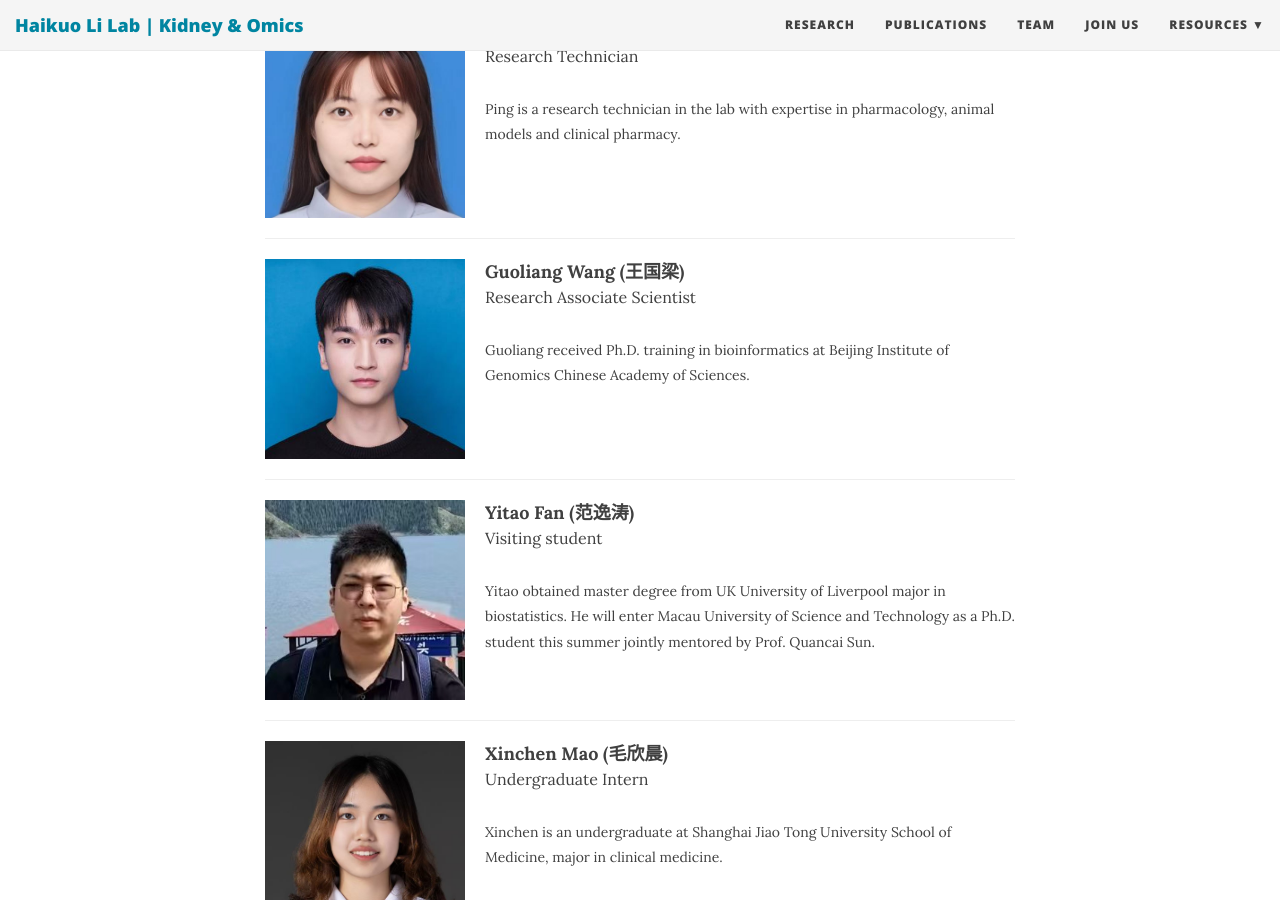
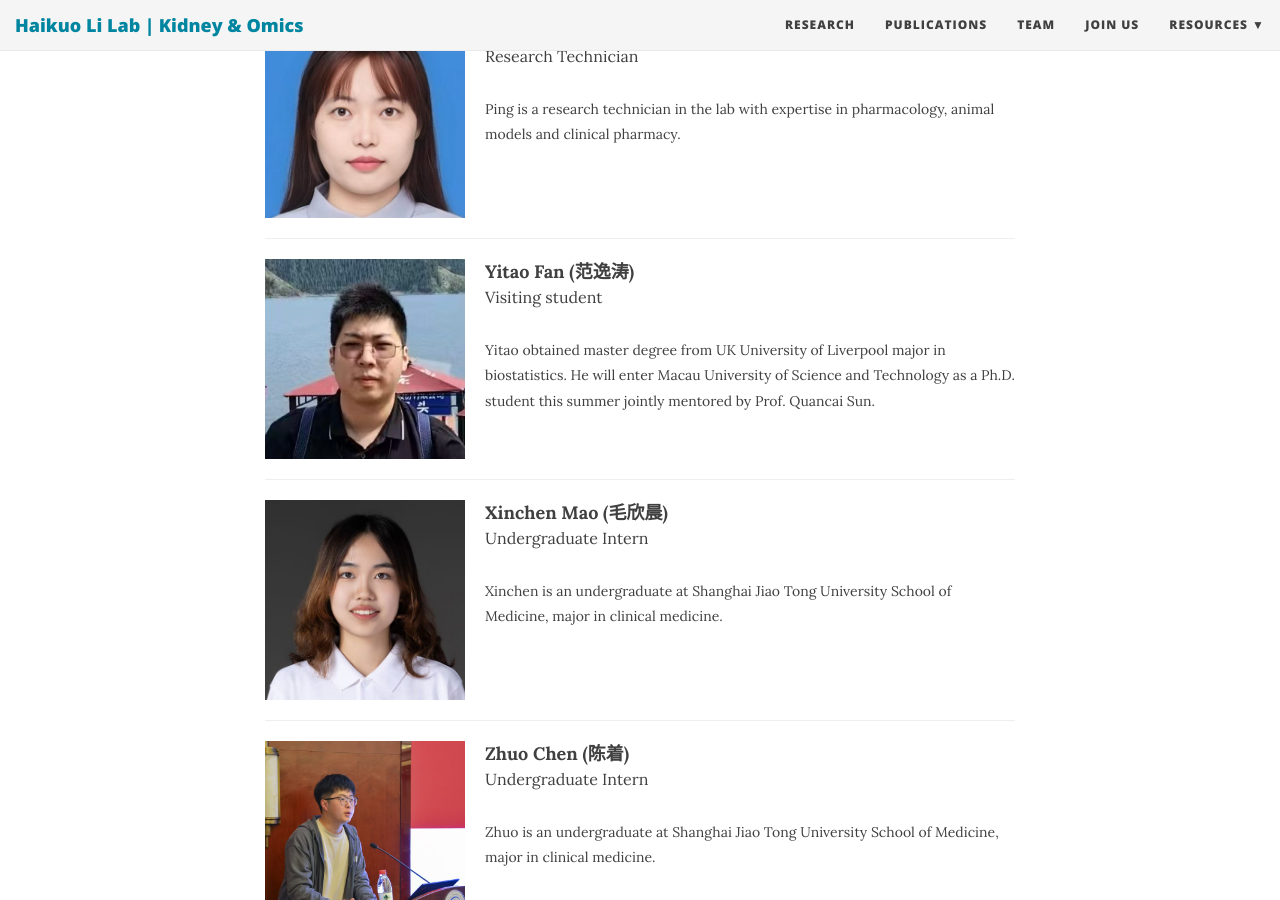
Before and after one commit to TheLiLab/thelilab.github.io, a Jekyll site: the page built from team.md, in a window 1280 px wide and 900 px high, scrolled down 753 px. Built offline with Jekyll 4.4.1, drawn with Linux system fonts in a browser that asks for light colours; nearby versions of some CDN libraries.

Commit message:
Update team.md

```diff
--- a/team.md
+++ b/team.md
@@ -38,20 +38,6 @@ bigimg:
   </div></div>
 <hr>
 
-<div style="display: flex; align-items: flex-start; font-size: 18px;">
-  <div style="flex-shrink: 0; margin-right: 20px;">
-    <img src="/img/peopleimg/guoliangwang.jpg" style="width: 100%; max-width: 200px;" />
-  </div>
-  <div style="flex-grow: 1;">
-    <strong>Guoliang Wang (王国梁)</strong><br>
-    <span style="font-size: 16px;">
-      Research Associate Scientist<br>
-    </span>
-    <span style="font-size: 14px;">
-      <br>Guoliang received Ph.D. training in bioinformatics at Beijing Institute of Genomics Chinese Academy of Sciences.
-    </span>
-  </div></div>
-<hr>
 
 <div style="display: flex; align-items: flex-start; font-size: 18px;">
   <div style="flex-shrink: 0; margin-right: 20px;">
```
